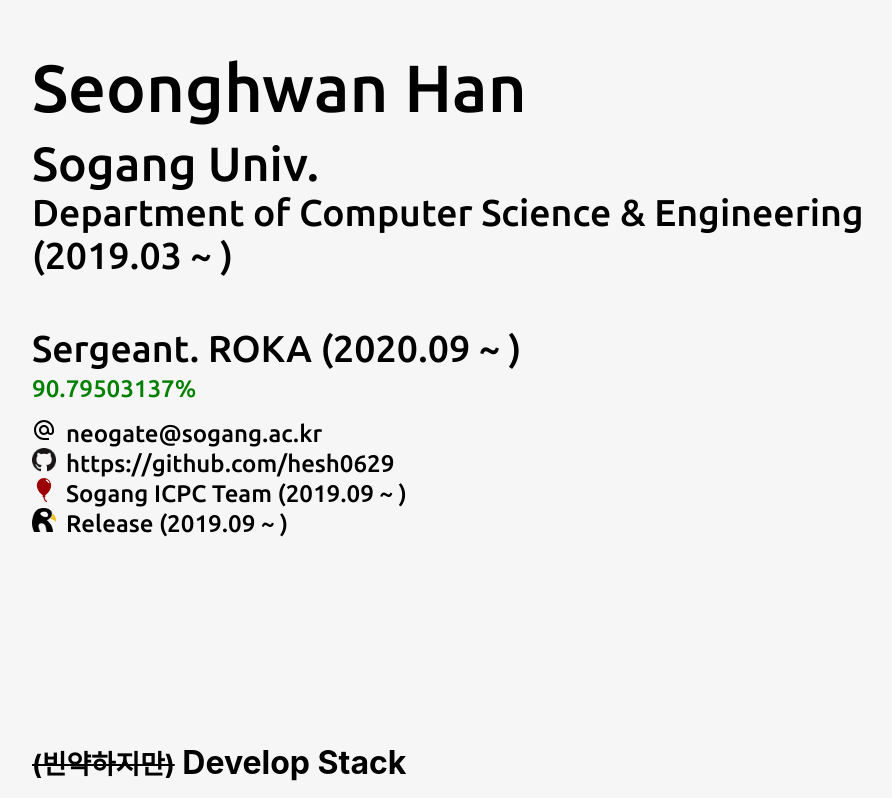
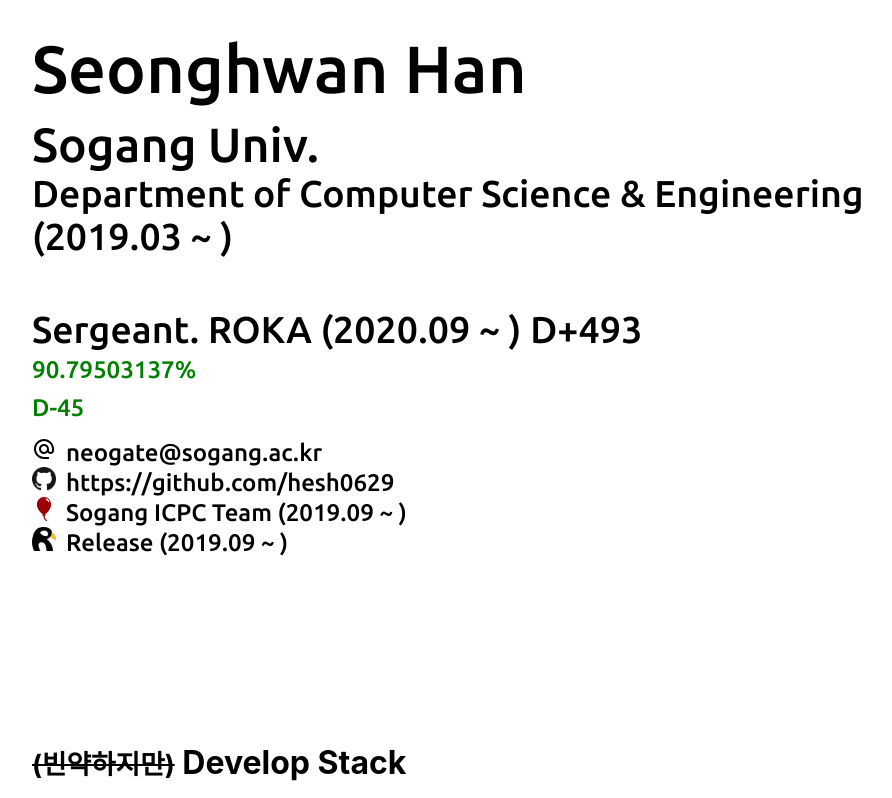
Before and after one commit to Hesh0629/blog_project, a React (Create React App) app in the folder blog/: page / in a window 1280 px wide. Shown: the part 887-1685 px from the top of the page, without its empty margins (168-1060 px from the left). Built offline with nearby package versions, Linux system fonts and the light colour scheme; a web font is replaced by a local one.

Commit message:
optimize and add leftDay

```diff
--- a/blog/src/components/home/Info.js
+++ b/blog/src/components/home/Info.js
@@ -7,6 +7,8 @@
 import useScrollFadeIn from './useScrollFadeIn';
 const Info = () => {
 	const [miliday, setMili] = useState('');
+	const [leftDay, setLeft] = useState('');
+	const [doneDay, setDone] = useState('');
 	//useEffect로 렌더링될 때 한번, 그리고 특정 값이 바뀔때
 	useEffect(() => {
 		const interval = setInterval(function () {
@@ -14,13 +16,18 @@
 			//*주의* 월 인덱스가 0부터 시작
 			var stDate = new Date(2020, 8, 7);
 			var edDate = new Date(2022, 0, 13);
+			var gapDay = (edDate.getTime()-now.getTime())/1000/60/60/24;
+			var overDay = (edDate.getTime()-stDate.getTime())/1000/60/60/24;
 			var stDateTime = stDate.getTime() / (1000 * 60 * 60 * 24);
 			var edDateTime = edDate.getTime() / (1000 * 60 * 60 * 24);
 			var nowTime = now.getTime() / (1000 * 60 * 60 * 24);
 			var percent = ((nowTime - stDateTime) / (edDateTime - stDateTime)) * 100;
 			percent = percent.toFixed(8);
-			percent += '%';
-			setMili(percent);
+			gapDay=gapDay.toFixed(0);
+			overDay=overDay.toFixed(0);
+			setMili(`${percent}%`);
+			setDone(`D+${overDay}`);
+			setLeft(`D-${gapDay}`);
 		}, 50);
 		// cleanUp 함수
 		return () => {
@@ -34,7 +41,9 @@
 			<div class="school">Sogang Univ.</div>
 			<div class="dept">Department of Computer Science & Engineering (2019.03 ~ )</div>
 			<div class="miliday">
-				Sergeant. ROKA (2020.09 ~ )<div class="percent">{miliday}</div>
+				Sergeant. ROKA (2020.09 ~ ) {doneDay}
+				<div class="percent">{miliday}</div>
+				<div class="percent">{leftDay}</div>
 			</div>
 			<div>
 				<MdOutlineAlternateEmail style={{ paddingRight: '10px', width: '24px', height: '24px' }} />
--- a/blog/src/components/home/useScrollFadeIn.js
+++ b/blog/src/components/home/useScrollFadeIn.js
@@ -1,15 +1,6 @@
 import { useRef, useCallback, useEffect } from 'react';
 
 const useScrollFadeIn = (dir, del) => {
-	const handleDelay = (del) => {
-		switch (del) {
-			case del:
-				return del;
-			default:
-				return 0;
-		}
-	};
-	console.log('시작은 했니...?');
 	const compRef = useRef();
 	const handleScroll = useCallback((entries) => {
 		const { current } = compRef;
@@ -22,10 +13,10 @@
 				current.style.opacity = 1;
 				current.style.transform = 'translateY(0)';
 				current.style.transform = 'translateX(0)';
-				current.style.transitionDelay = `${ handleDelay(del)}s`;
+				current.style.transitionDelay = `${del}s`;
 			}
 		});
-	}, []);
+	}, [del]);
 
 	useEffect(() => {
 		let observer;
--- a/blog/src/components/style/DogSound.scss
+++ b/blog/src/components/style/DogSound.scss
@@ -8,7 +8,6 @@
 	justify-content: center;
 	height: auto;
 	padding: 50px 200px;
-	background: #f6f6f6;
 	font-family: 'Noto Sans KR', sans-serif;
 	.wrapper {
 		padding: 100px 0px;
--- a/blog/src/components/style/contents.scss
+++ b/blog/src/components/style/contents.scss
@@ -1,5 +1,6 @@
 @import url('https://fonts.googleapis.com/css2?family=Gowun+Batang:wght@700&family=Noto+Sans+KR:wght@300&display=swap');
 
 .wrapper {
-	background:#F6F6F6;
+	//background-image: url( "../home/img/wallpaper.jpg" );
+	background-color:white;
 }
--- a/blog/src/components/style/devStack.scss
+++ b/blog/src/components/style/devStack.scss
@@ -2,7 +2,6 @@
 
 .DevStack {
 	position: relative;
-	background: #f6f6f6;
 	padding: 100px 200px;
 	padding-right: 0px;
 	.img {
--- a/blog/src/components/style/info.scss
+++ b/blog/src/components/style/info.scss
@@ -8,7 +8,6 @@
 	justify-content: center;
 	height: 550px;
 	padding: 50px 200px;
-	background: #f6f6f6;
 	font-size: 18pt;
 	font-family: 'Ubuntu', sans-serif;
 	opacity: 1;
--- a/blog/src/components/style/introduce.scss
+++ b/blog/src/components/style/introduce.scss
@@ -8,7 +8,6 @@
 	height: 550px;
 	padding-top: 200px;
 	padding-bottom: 100px;
-	background: #f6f6f6;
 	font-size: 18pt;
 	font-family: 'Noto Sans KR', sans-serif;
 	text-align: center;
```
Also changed, not shown: blog/src/components/home/img/XXX.jpg (added), blog/src/components/home/img/wallpaper.jpg (added).
